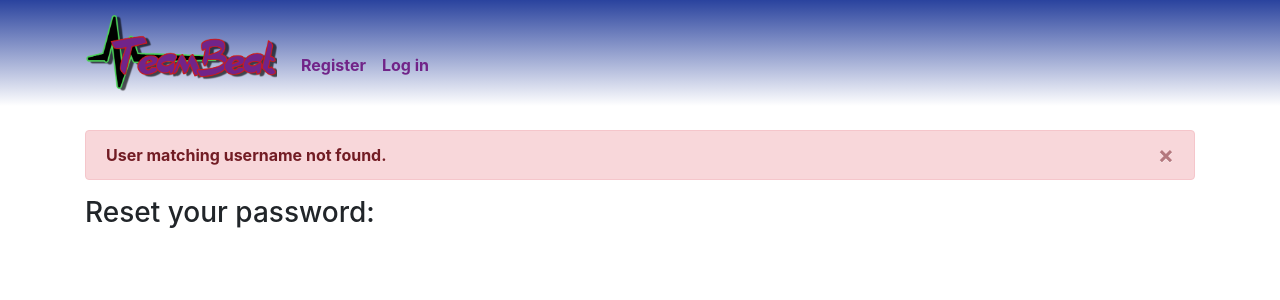
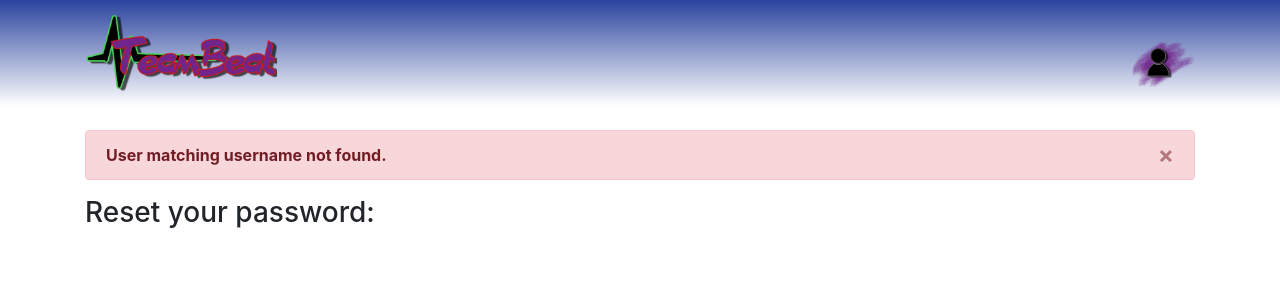
Before and after one commit to astromitts/team-beat, a Django app: page /resetpassword/ in a window 1280 px wide. Shown: the top 300 px of the page. Run offline with Django 3.2, Linux system fonts and the light colour scheme; some libraries are stand-ins or nearby versions.

Commit message:
Tweak reset orginization flow and some style

```diff
--- a/base/templates/base/project_base.html
+++ b/base/templates/base/project_base.html
@@ -25,37 +25,15 @@
 	{% block header_nav %}
 		<nav class="navbar navbar-expand-sm bg-light navbar-light navbar-custom">
 			<div class="container">
-				<button class="navbar-toggler" type="button" data-toggle="collapse" data-target="#navbarText" aria-controls="navbarText" aria-expanded="false" aria-label="Toggle navigation">
-					<span class="navbar-toggler-icon"></span>
-				</button>
 				<a class="navbar-brand" href="{% if user.is_authenticated %}{% url 'dashboard' %}{% else %}{% url 'session_manager_login' %}{% endif %}">
 					<img id="header-image" src="{% static 'site-images/teambeat-logo-shadow.png' %}" />
 				</a>
-				<div class="collapse navbar-collapse" id="navbarText">
-					<ul class="navbar-nav mr-auto">
-						{% if user.is_authenticated %}
-							<li class="nav-item">
-								<a class="nav-link" href="{% url 'dashboard' %}">
-									Dashboard
-								</a>
-							</li>
-							{% if user.is_staff %}
-								<li class="nav-item">
-									<a class="nav-link" target="_blank" href="/admin/">Admin</a>
-								</li>
-							{% endif %}
-						{% else %}
-							<li class="nav-item">
-								<a class="nav-link" href="{% url 'session_manager_register' %}">Register</a>
-							</li>
-							<li class="nav-item">
-								<a class="nav-link" href="{%url 'session_manager_login' %}">Log in</a>
-							</li>
-						{% endif %}
-					</ul>
-				</div>
 				{% if user.is_authenticated %}
 					<span class="navbar-text"><a href="{%url 'session_manager_profile' %}">
+						<img id="profile-image" src="{% static 'site-images/profile-icon.png' %}" />
+					</a></span>
+				{% else %}
+					<span class="navbar-text"><a href="{%url 'session_manager_login' %}">
 						<img id="profile-image" src="{% static 'site-images/profile-icon.png' %}" />
 					</a></span>
 				{% endif %}
--- a/session_manager/views.py
+++ b/session_manager/views.py
@@ -72,7 +72,6 @@ class LoginUserView(View):
                 if token.is_valid:
                     # a valid token/user combination was given, so log in and delete the token
                     login(request, token.user)
-                    messages.success(request, 'Log in successful.')
                     token.delete()
                     request.session['user_is_authenticated'] = True
                     return redirect(reverse(settings.LOGIN_SUCCESS_REDIRECT))
@@ -109,7 +108,6 @@ class LoginUserView(View):
                 return HttpResponse(self.template.render(self.context, request))
             else:
                 login(request, user)
-                messages.success(request, 'Log in successful.')
                 request.session['user_is_authenticated'] = True
                 if request.session.get('login_redirect_from'):
                     return redirect(request.session.get('login_redirect_from'))
--- a/teambeat/templates/teambeat/includes/forms/organization_form.html
+++ b/teambeat/templates/teambeat/includes/forms/organization_form.html
@@ -6,7 +6,7 @@
 				<tr>
 					<td>Organization: </td>
 					<td>
-						<select id="organization_id" name="organization_id">
+						<select id="organization_id" name="organization_id" class="form-control float-right">
 							<option></option>
 							{% for u_org in user_organizations %}
 								<option
@@ -20,7 +20,9 @@
 							{% endfor %}
 						</select>
 					</td>
-					<td><input type="submit" class="btn btn-primary float-right" value="Switch Organization" name="switch-organization" /></td>
+				</tr>
+				<tr>
+					<td colspan="100%"><input type="submit" class="btn btn-primary float-right" value="{{org_select_submit_text}}" name="switch-organization" /></td>
 				</tr>
 			</table>
 		</form>
--- a/teambeat/templates/teambeat/profile.html
+++ b/teambeat/templates/teambeat/profile.html
@@ -4,8 +4,8 @@
 		<div class="col">
 			<a href="{% url 'session_manager_profile_reset_password' %}" class="btn btn-primary">Reset password</a>
 		</div>
-		<div>
-			<a href="{% url 'session_manager_logout' %}" class="btn btn-danger">Log out</a>
+		<div class="col">
+			<a href="{% url 'session_manager_logout' %}" class="btn btn-danger float-right">Log out</a>
 		</div>
 	</div>
 
@@ -23,5 +23,5 @@
 	</div>
 	<hr />
 	{% include 'teambeat/includes/forms/organization_form.html' %}
-
+	<div class="spacer_1"></div>
 {% endblock %}
```
Also changed, not shown: teambeat/views.py (+23 -11 lines).
